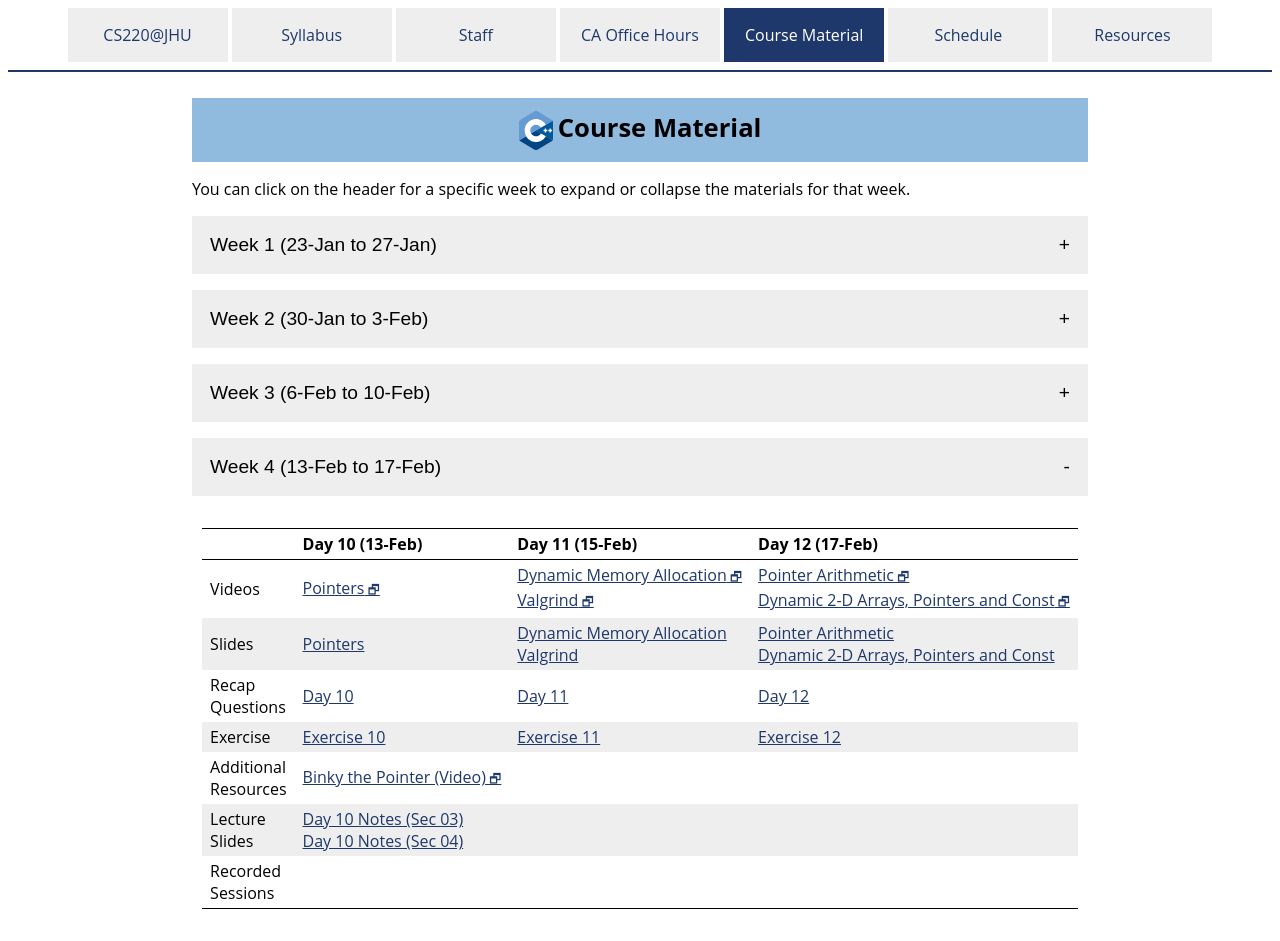
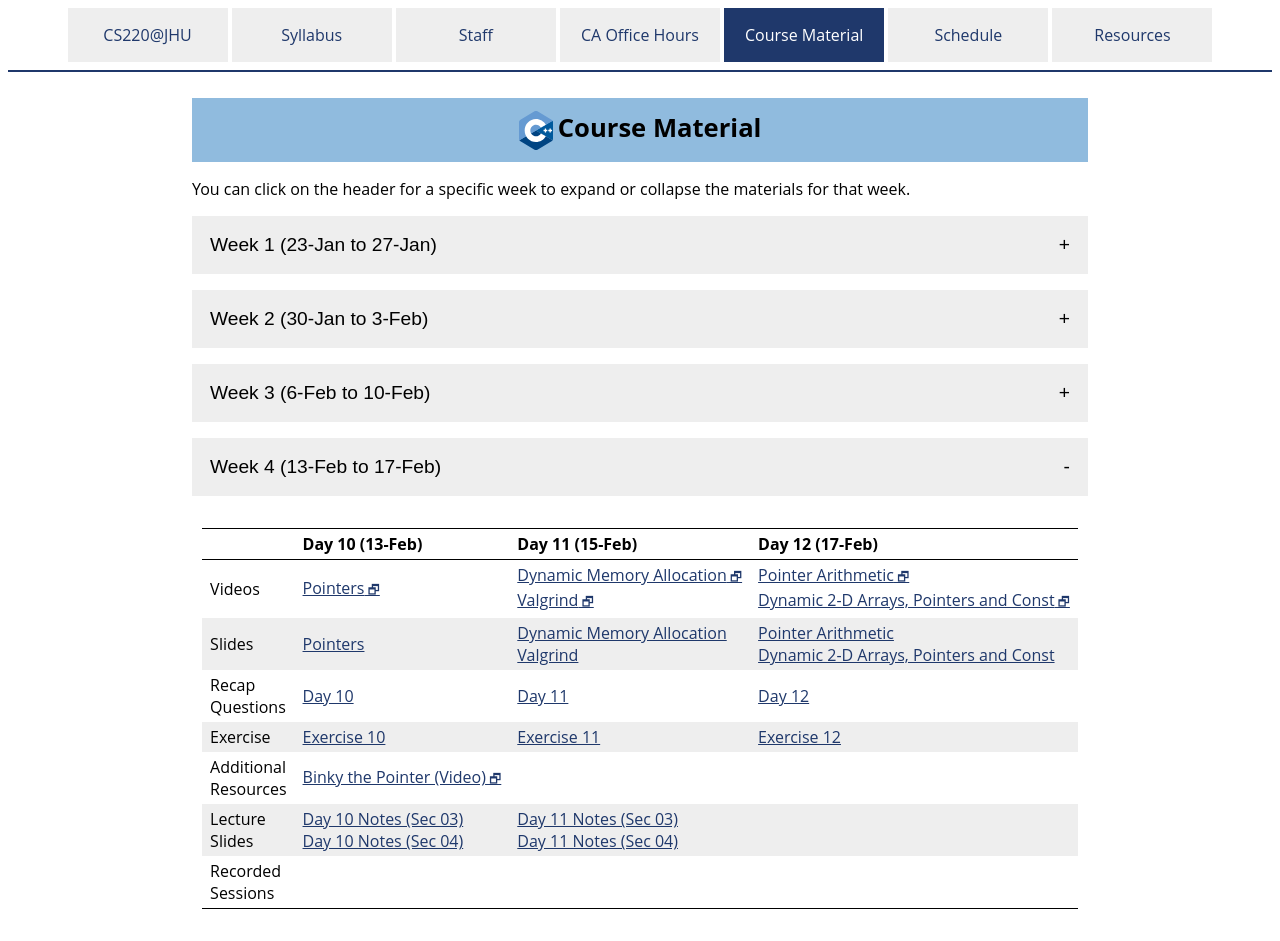
Before and after one commit to vivek-booshan/cs220-sp23, a Jekyll site: the page built from material.md, in a window 1280 px wide. Built offline with Jekyll 4.4.1, drawn with Linux system fonts in a browser that asks for light colours.

Commit message:
day 11 notes for sec 03/04

```diff
--- a/material.csv
+++ b/material.csv
@@ -91,6 +91,8 @@ Week,Day,Date,Type,Link text,URL
 4,1,13-Feb,LectureSlides,"Day 10 Notes (Sec 04)",slides/notes/sp23_day10_sec04.pdf
 4,2,15-Feb,Video,Dynamic Memory Allocation,https://jh.hosted.panopto.com/Panopto/Pages/Viewer.aspx?id=88e3945a-f1f2-4442-825e-ae230027a746
 4,2,15-Feb,Video,Valgrind,https://jh.hosted.panopto.com/Panopto/Pages/Viewer.aspx?id=f4c78306-67c7-4184-955f-ae230027a6b2
+4,2,15-Feb,LectureSlides,"Day 11 Notes (Sec 03)",slides/notes/sp23_day11_sec03.pdf
+4,2,15-Feb,LectureSlides,"Day 11 Notes (Sec 04)",slides/notes/sp23_day11_sec04.pdf
 4,2,13-Feb,Slides,Dynamic Memory Allocation,slides/day11_dynamic_memory_allocation.pdf
 4,2,13-Feb,Slides,Valgrind,slides/day11_valgrind.pdf
 4,2,13-Feb,Recap,Day 11,questions/day11.html
--- a/material.md
+++ b/material.md
@@ -234,7 +234,7 @@ the materials for that week.
     <tr>
       <td>Lecture<br>Slides</td>
       <td><a href='slides/notes/sp23_day10_sec03.pdf'>Day 10 Notes (Sec 03)</a><br><a href='slides/notes/sp23_day10_sec04.pdf'>Day 10 Notes (Sec 04)</a></td>
-      <td></td>
+      <td><a href='slides/notes/sp23_day11_sec03.pdf'>Day 11 Notes (Sec 03)</a><br><a href='slides/notes/sp23_day11_sec04.pdf'>Day 11 Notes (Sec 04)</a></td>
       <td></td>
     </tr>
     <tr>
```
Also changed, not shown: 2 other files.
